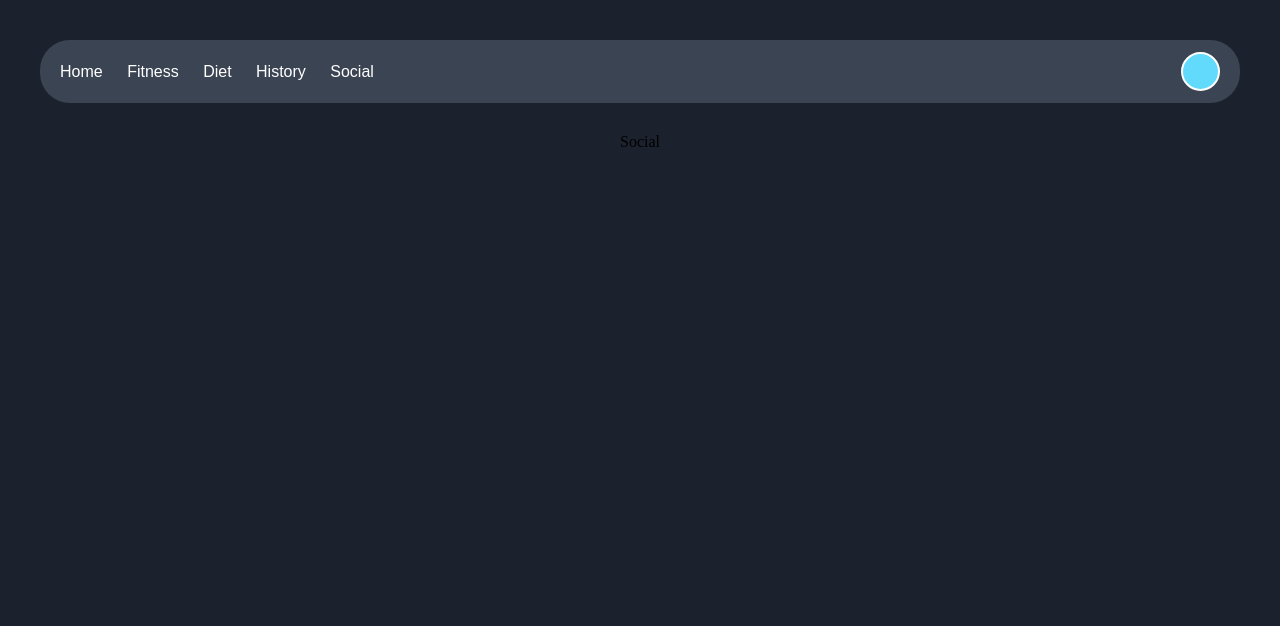
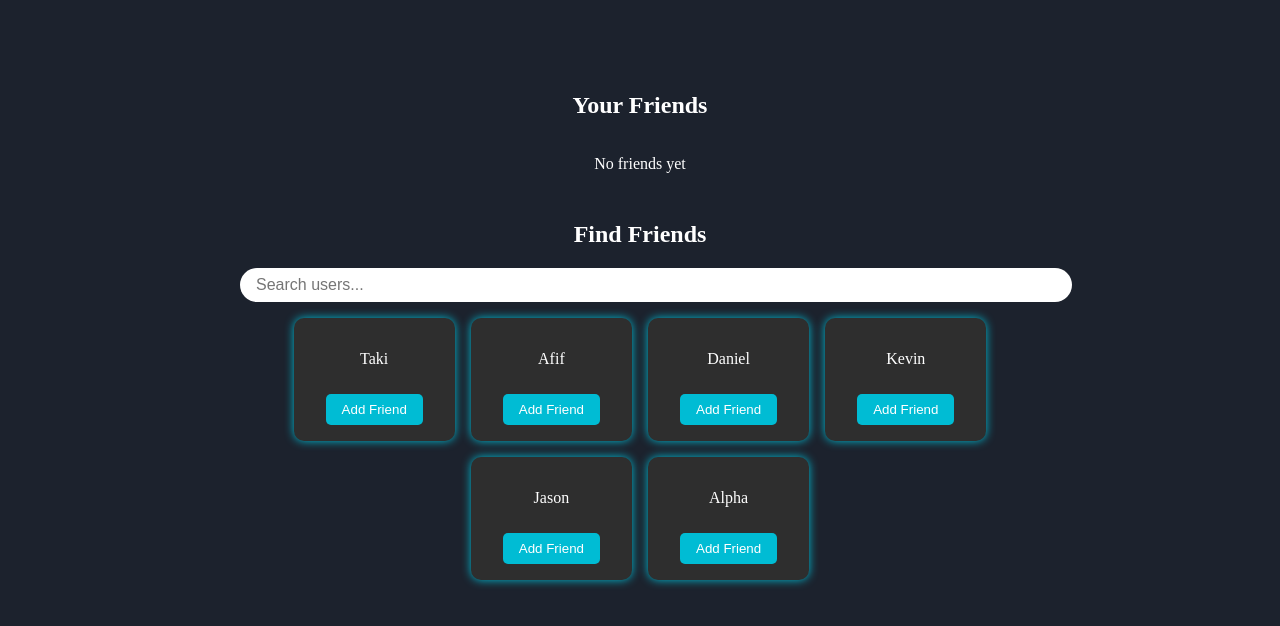
Before and after one commit to danielfdz123/Capstone, a React (Vite) app: page /social in a window 1280 px wide. Shown: the top 626 px of the page. Built offline with nearby package versions, Linux system fonts and the light colour scheme.

Commit message:
Add Social tab: friend lists, search bar & Add‑Friend buttons

```diff
--- /dev/null
+++ b/Components/FriendCard.css
@@ -0,0 +1,18 @@
+/* Components/FriendCard.css */
+
+.friend-card {
+    background-color: #2e2e2e;
+    padding: 1rem;
+    border-radius: 8px;
+    box-shadow: 0 0 10px rgba(0, 188, 212, 0.5);
+    color: #fff;
+  }
+
+  .friend-card button {
+    margin-top: 0.5rem;
+    background-color: #00bcd4;
+    border: none;
+    padding: 0.5rem 1rem;
+    border-radius: 4px;
+    cursor: pointer;
+  }
--- /dev/null
+++ b/Components/FriendCard.jsx
@@ -0,0 +1,11 @@
+import React from "react";
+import "./FriendCard.css";
+
+const FriendCard = ({ name, onAdd }) => (
+  <div className="friend-card">
+    <p>{name}</p>
+    <button onClick={onAdd}>Add Friend</button>
+  </div>
+);
+
+export default FriendCard;
--- a/Pages/Social.css
+++ b/Pages/Social.css
@@ -0,0 +1,58 @@
+.social-page {
+    color: white;
+    padding: 2rem;
+    text-align: center;
+  }
+
+  .friend-list {
+    display: flex;
+    flex-wrap: wrap;
+    justify-content: center;
+    gap: 1rem;
+  }
+
+  .friend-card {
+    background-color: #2e2e2e;
+    padding: 1rem 2rem;
+    border-radius: 10px;
+    box-shadow: 0 0 10px #00bcd4;
+    color: white;
+    transition: 0.3s ease;
+  }
+
+  .friend-card:hover {
+    transform: scale(1.05);
+  }
+
+  .friend-card button {
+    margin-top: 10px;
+    background-color: #00bcd4;
+    border: none;
+    padding: 0.5rem 1rem;
+    border-radius: 5px;
+    color: white;
+    cursor: pointer;
+  }
+
+  .social-page {
+    color: white;
+    padding: 2rem;
+    max-width: 800px;
+    margin: auto;
+  }
+
+  .friend-list {
+    display: flex;
+    flex-wrap: wrap;
+    gap: 1rem;
+    margin-bottom: 2rem;
+  }
+
+  .friend-search {
+    width: 100%;
+    padding: 0.5rem 1rem;
+    margin-bottom: 1rem;
+    border-radius: 20px;
+    border: none;
+    font-size: 1rem;
+  }
--- a/Pages/Social.jsx
+++ b/Pages/Social.jsx
@@ -1,20 +1,64 @@
-import React, { useState, useEffect } from 'react';
-import { Link } from 'react-router-dom';
-import { supabase } from '../client';
-
-import Navbar from '../Components/Navbar';
+// Pages/Social.jsx
+import React, { useState } from "react";
+import FriendCard from "../Components/FriendCard";
+import "./Social.css";
 
 const Social = () => {
-    return (
-        <div className = "socialBox">
-            <div className = "navDiv">
-                <Navbar />
-            </div>
-            <div className = "box1"> Social </div>
-        <div className = "box2"> </div>
-        <div className = "box3"> </div>
-        </div>
-    )
-}
+  // initial hard‑coded suggestions
+  const suggestedList = ["Taki", "Afif", "Daniel", "Kevin", "Jason", "Alpha"];
+
+  // state for your friends and remaining suggestions
+  const [friends, setFriends] = useState([]);
+  const [suggested, setSuggested] = useState(suggestedList);
+
+  // state for search query
+  const [query, setQuery] = useState("");
+
+  // handle adding a friend
+  const handleAdd = (name) => {
+    setFriends((old) => [...old, name]);
+    setSuggested((old) => old.filter((n) => n !== name));
+  };
+
+  // filter suggestions by search query
+  const filtered = suggested.filter((name) =>
+    name.toLowerCase().includes(query.toLowerCase())
+  );
+
+  return (
+    <div className="social-page">
+      <h2>Your Friends</h2>
+      <div className="friend-list">
+        {friends.length
+          ? friends.map((n) => <FriendCard key={n} name={n} />)
+          : <p>No friends yet</p>
+        }
+      </div>
+
+      <h2>Find Friends</h2>
+      {/* Search bar */}
+      <input
+        className="friend-search"
+        type="text"
+        placeholder="Search users..."
+        value={query}
+        onChange={(e) => setQuery(e.target.value)}
+      />
+
+      <div className="friend-list">
+        {filtered.length
+          ? filtered.map((n) => (
+              <FriendCard
+                key={n}
+                name={n}
+                onAdd={() => handleAdd(n)}
+              />
+            ))
+          : <p>No matching users</p>
+        }
+      </div>
+    </div>
+  );
+};
 
 export default Social;
--- a/package.json
+++ b/package.json
@@ -11,6 +11,7 @@
   },
   "dependencies": {
     "@supabase/supabase-js": "^2.50.0",
+    "axios": "^1.10.0",
     "react": "^19.1.0",
     "react-dom": "^19.1.0",
     "react-router-dom": "^7.6.2",
```
Also changed, not shown: 1 other file (tests, documents, lock files or other folders).
